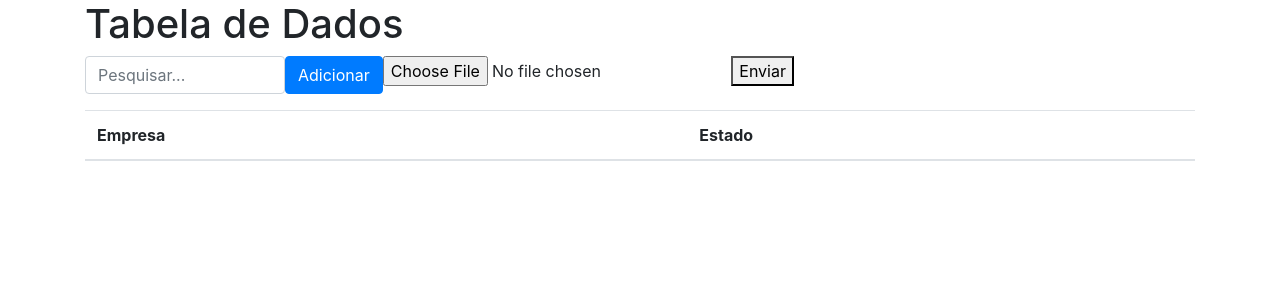
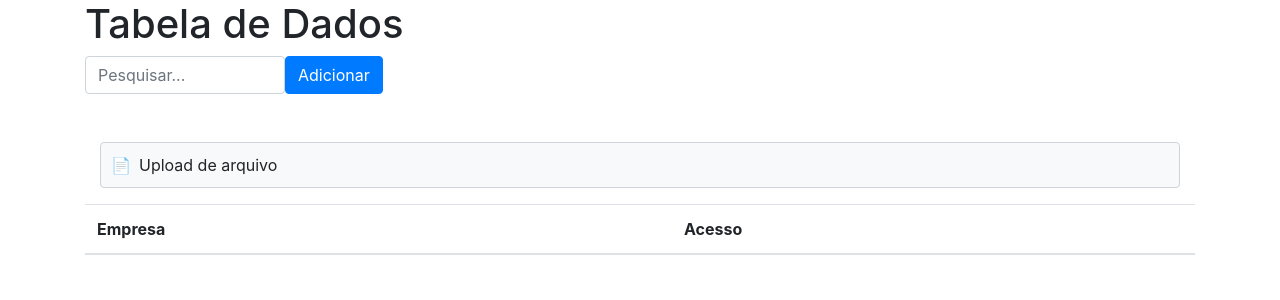
Before and after one commit to SergioTanakaAtos/Processo_de_Escalonamento, a Django app: page /init/ in a window 1280 px wide. Shown: the part 90-390 px from the top of the page. Run offline with Django 5.2, Linux system fonts and the light colour scheme; lists and menus that the app fills with data are empty; some libraries are stand-ins or nearby versions.

Commit message:
Update initial_page.html

```diff
--- a/escalation/templates/escalation/initial_page.html
+++ b/escalation/templates/escalation/initial_page.html
@@ -1,36 +1,88 @@
 {% extends "base.html" %}
 
 {% block title %}Home{% endblock title %}
+{% block style %}
+<style>
+  .custom-file-upload {
+      display: flex;
+      align-items: center;
+      gap: 8px;
+      padding: 10px;
+      background-color: #f8f9fa;
+      border: 1px solid #ced4da;
+      border-radius: 0.25rem;
+      cursor: pointer;
+  }
 
+  .custom-file-upload input[type="file"] {
+      display: none;
+  }
+  .status-cell {
+    display: flex;
+    align-items: center;
+    justify-content: center;
+    color: white;
+    border-radius: 8px;
+    padding: 5px 10px;
+    height: 30px;
+    width: 100px;
+    margin: auto;
+}
+.access-table {
+  width: 100%;
+  margin: 20px 0;
+}
+
+.access-table th, .access-table td {
+  text-align: center;
+  vertical-align: middle;
+}
+
+</style>
+{% endblock style%}
 {% block content %}
 <div class="container">
   <h1>Tabela de Dados</h1>
   <div class="d-flex mb-3">
     <input type="text" id="searchInput" class="form-control" placeholder="Pesquisar..." style="max-width: 200px;">
     <button id="addButton" class="btn btn-primary">Adicionar</button>
-    <form action="{% url 'load_data' %}" method="POST" enctype="multipart/form-data">
-        {% csrf_token %}
-        <input type="file" name="xlsx_file" accept=".xlsx" required>
-        <button type="submit">Enviar</button>
-    </form>
     {% if message %}
-      <div class="alert ml-3" role="alert">{{ message }}</div>
+    <div class="alert ml-3" role="alert">{{ message }}</div>
     {% endif %}
   </div>
+  <div class="container mt-5">
+    <form id="upload-form" action="{% url 'load_data' %}" method="POST" enctype="multipart/form-data">
+        {% csrf_token %}
+        <div class="form-group">
+            <label class="custom-file-upload">
+                <span class="file-icon">📄</span>
+                <span class="file-label">Upload de arquivo</span>
+                <input id="file-input" type="file" name="xlsx_file" accept=".xlsx" required>
+            </label>
+        </div>
+    </form>
+</div>
 
   <table id="dataTable" class="table table-striped">
     <thead>
       <tr>
         <th>Empresa</th>
-        <th>Estado</th>
+        <th>Acesso</th>
       </tr>
     </thead>
     <tbody>
       {% for group, state in group_states.items %}
       <tr id="group_row_{{ group.id }}">
         <td class="editable" data-group-id="{{ group.id }}"><a href={%url 'escalation' group_id=group.id user_id=user.id%}>{{ group }}</a></td>
-        <td class="{% if state == 'Permitido' %} bg-success {% elif state == 'Permissão pendente' %} bg-warning {% elif state == 'Não pediu permissão' %} bg-danger {% endif %}">{{ state }}</td>
-        <td><a href="{% url 'create-permission' group_id=group.id%}">Solicitar</a></td>
+        <td>
+          <div class="status-cell {% if state == 'Permitido' %} bg-success
+                                  {% elif state == 'Permissão pendente' %} bg-warning
+                                  {% elif state == 'Não pediu permissão' %} bg-danger
+                                  {% endif %}">
+              {{ state }}
+          </div>
+      </td>
+</td>        <td><a href="{% url 'create-permission' group_id=group.id%}">Solicitar</a></td>
         <td>
             <div class="edit-controls">
                 <button class="btn btn-primary edit-button" data-group-id="{{ group.id }}">Editar</button>
@@ -156,6 +208,10 @@
         window.location.reload();
     });
   });
+
+  document.getElementById('file-input').addEventListener('change', function() {
+    document.getElementById('upload-form').submit();
+});
 </script>
 
 {% endblock %}
```
